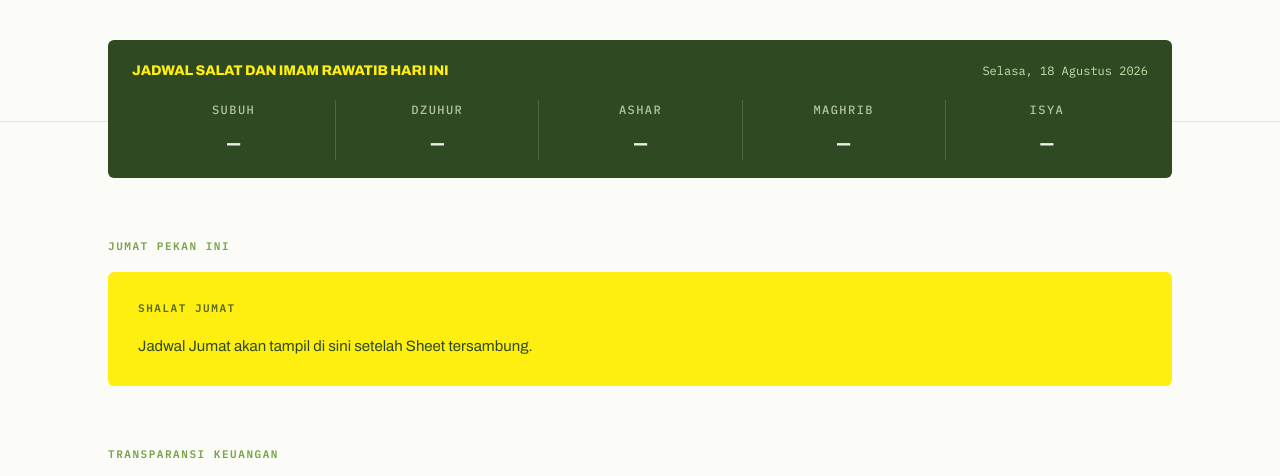
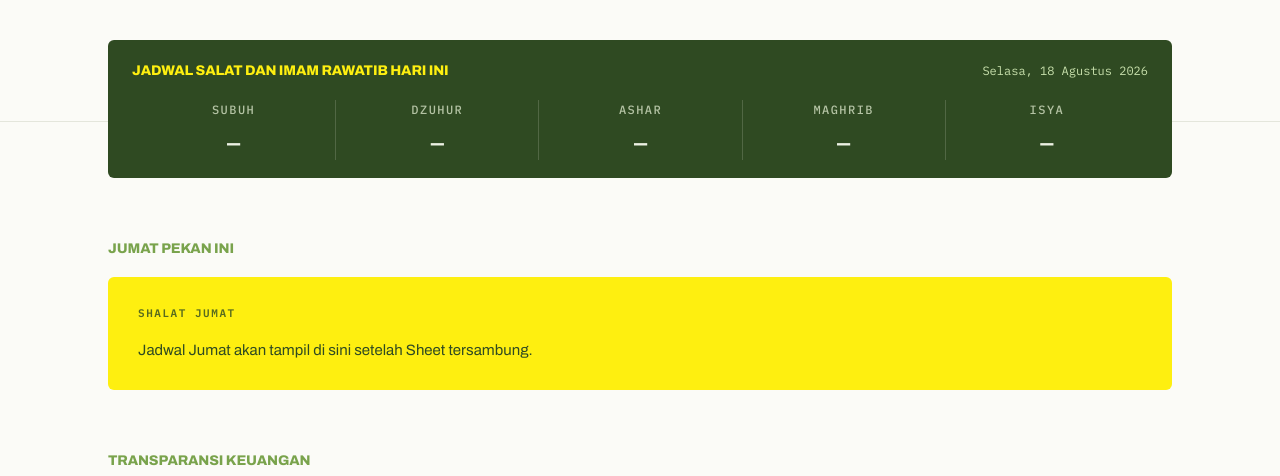
Before and after one commit to DKM-Al-Muslimun-Selakopi/almuslimun-web, a plain HTML site: page index.html in a window 1280 px wide. Shown: the part 283-759 px from the top of the page. Drawn offline with Linux system fonts and the light colour scheme; no server answers.

Commit message:
Samakan ukuran judul bagian beranda

```diff
--- a/index.html
+++ b/index.html
@@ -200,7 +200,14 @@
   .shalat-grid .imam{ color:#B4C3A4; font-size:17px; font-weight:600; line-height:1.25; margin-top:7px; min-height:40px; }
   .shalat-grid .aktif .imam{ color:#C8E0AC; }
   section{ padding:60px 0 0; }
-  .eyebrow{ color:var(--brand); margin-bottom:16px; }
+  .eyebrow{
+    color:var(--brand);
+    font-family:'Archivo',sans-serif;
+    font-size:14px;
+    font-weight:800;
+    letter-spacing:-.01em;
+    margin-bottom:16px;
+  }
   .kartu-jumat{ background:var(--yellow); border-radius:6px; color:var(--ink); padding:28px 30px; }
   .kartu-jumat .isi{ margin-top:16px; }
   .kartu-jumat .isi strong{ font-family:'Archivo Black','Archivo',sans-serif; font-size:clamp(26px,4vw,42px); letter-spacing:-.04em; line-height:1; }
```
